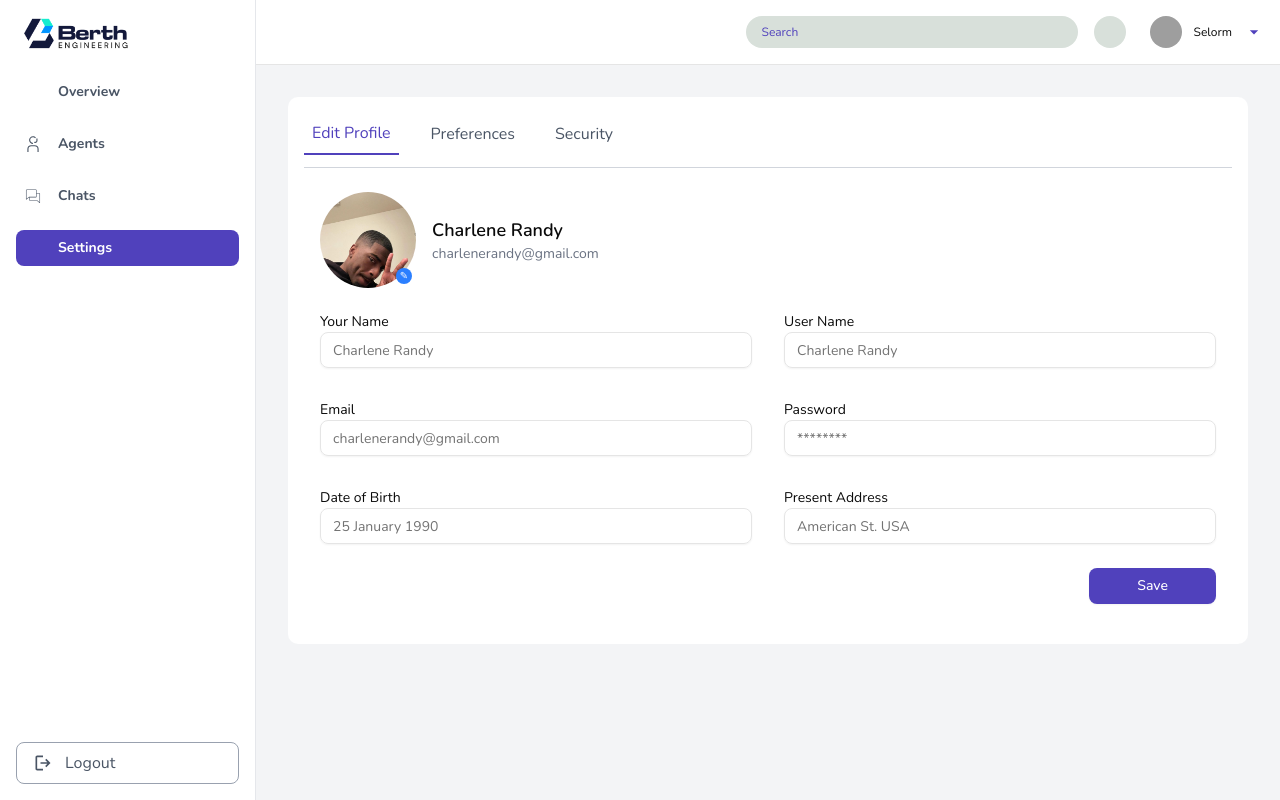
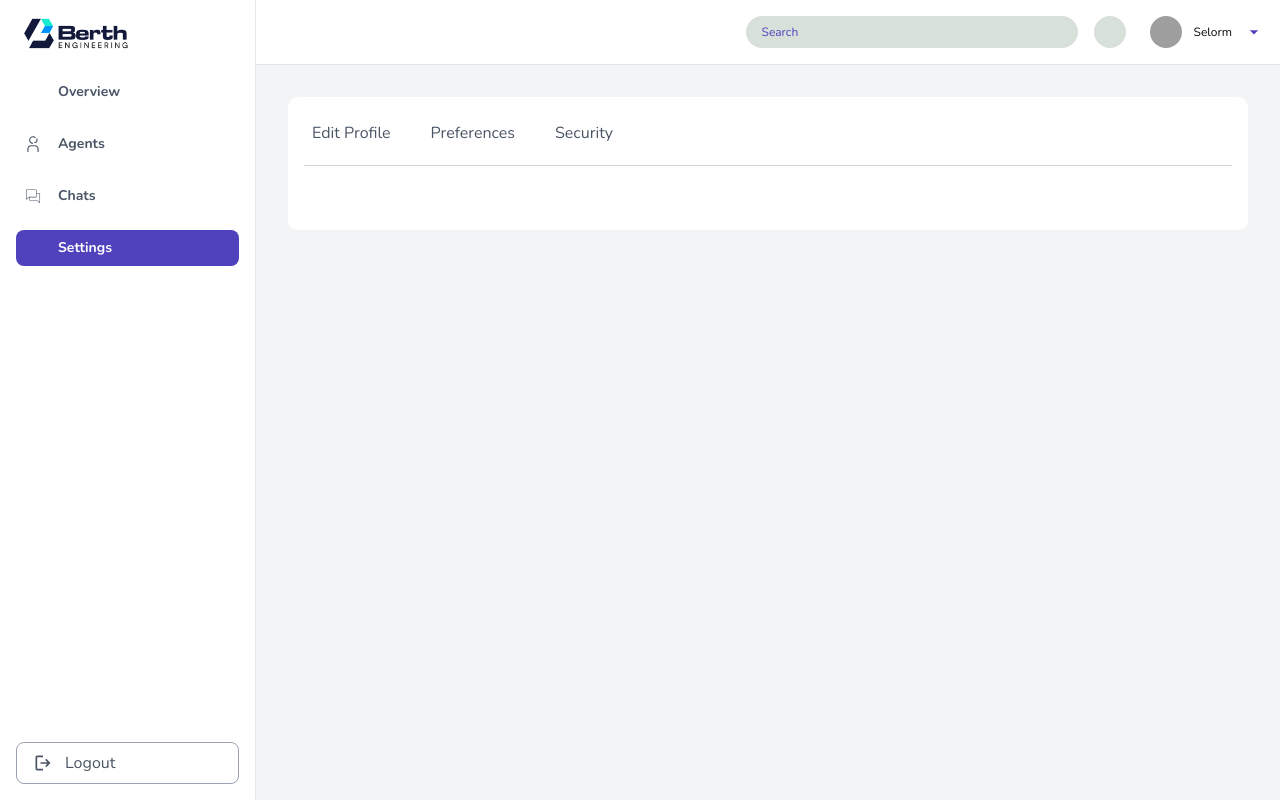
Before and after one commit to ranselorm/project-alpha, a React (Vite) app: page /settings in a window 1280 px wide. Built offline with nearby package versions, Linux system fonts and the light colour scheme; no server answers; sample sign-in values are in the browser's storage; grey boxes are pictures that could not be loaded; some icons are missing.

Commit message:
Add settings

```diff
--- a/src/pages/Settings.tsx
+++ b/src/pages/Settings.tsx
@@ -4,7 +4,7 @@ import { Button } from "@/components/ui/button";
 import RBACForm from "@/components/Rbac";
 
 const SettingsPage = () => {
-  const [activeTab, setActiveTab] = useState("Edit Profile");
+  const [activeTab, setActiveTab] = useState("Account Information");
 
   return (
     <div className="p-4">
```
